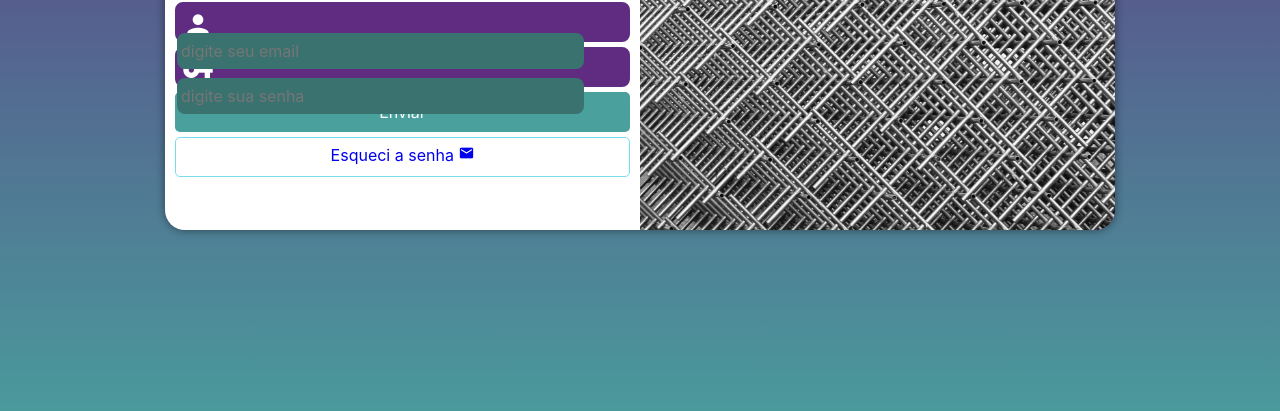
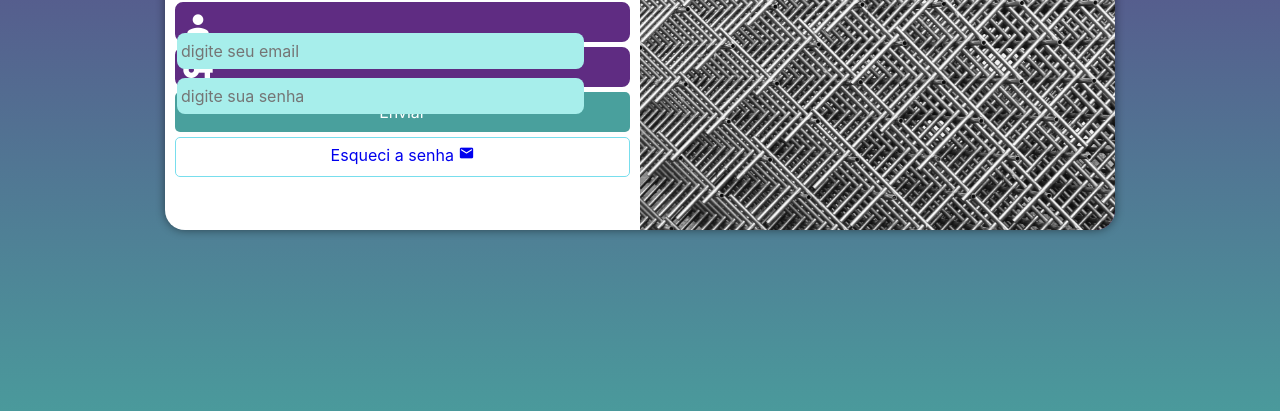
Before and after one commit to luki657/tela-login, a plain HTML site: page index.html in a window 1280 px wide. Shown: the part 345-756 px from the top of the page. Drawn offline with Linux system fonts and the light colour scheme.

Commit message:
update estilo/style.css

```diff
--- a/estilo/style.css
+++ b/estilo/style.css
@@ -79,7 +79,7 @@ form > div.campo {
 }
 
 div.campo > input {
-  background-color: #3a726f;
+  background-color: #a7eeeb;
   border: 0px;
   width: calc(100% - 44px);
   height: 100%;
```
